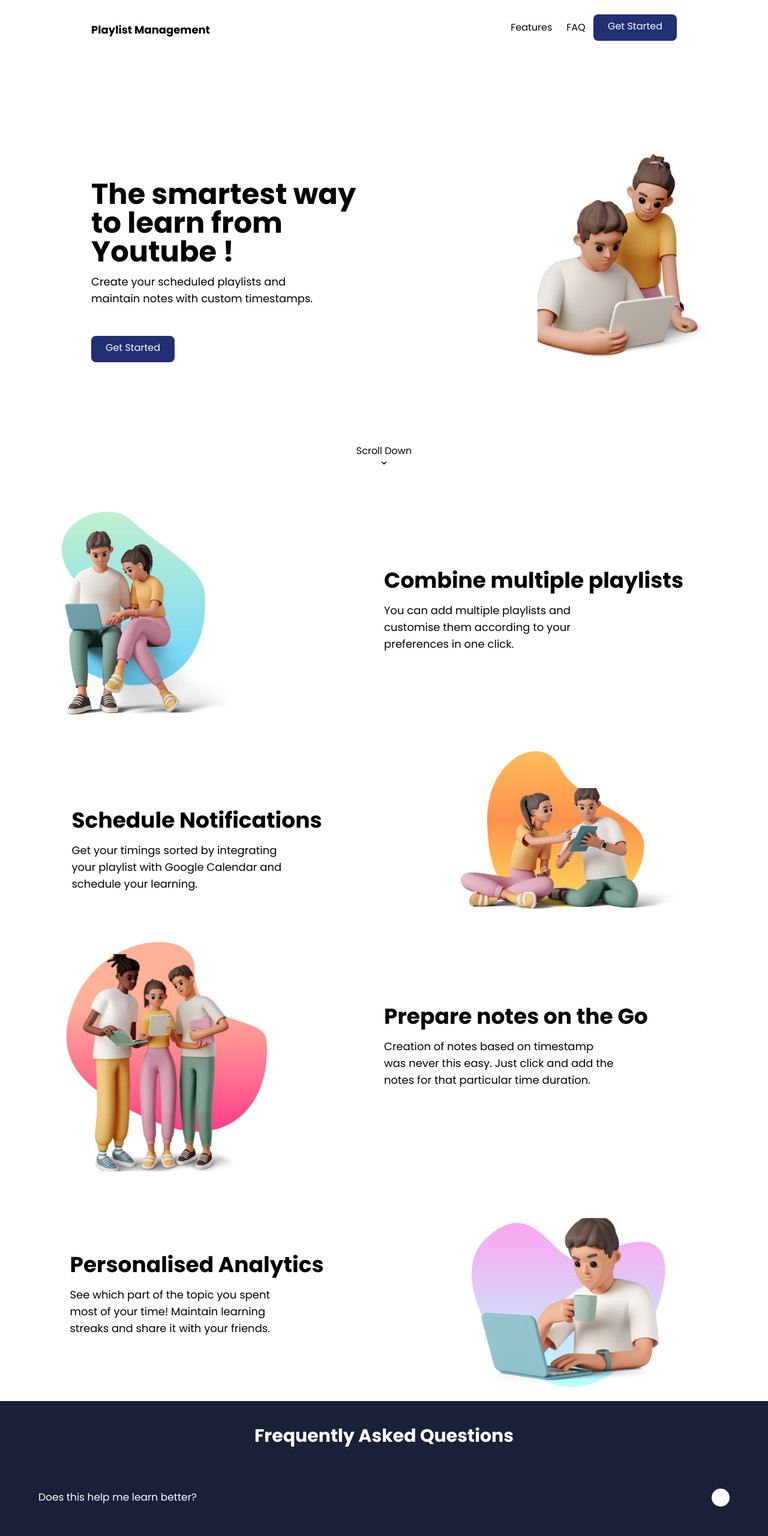
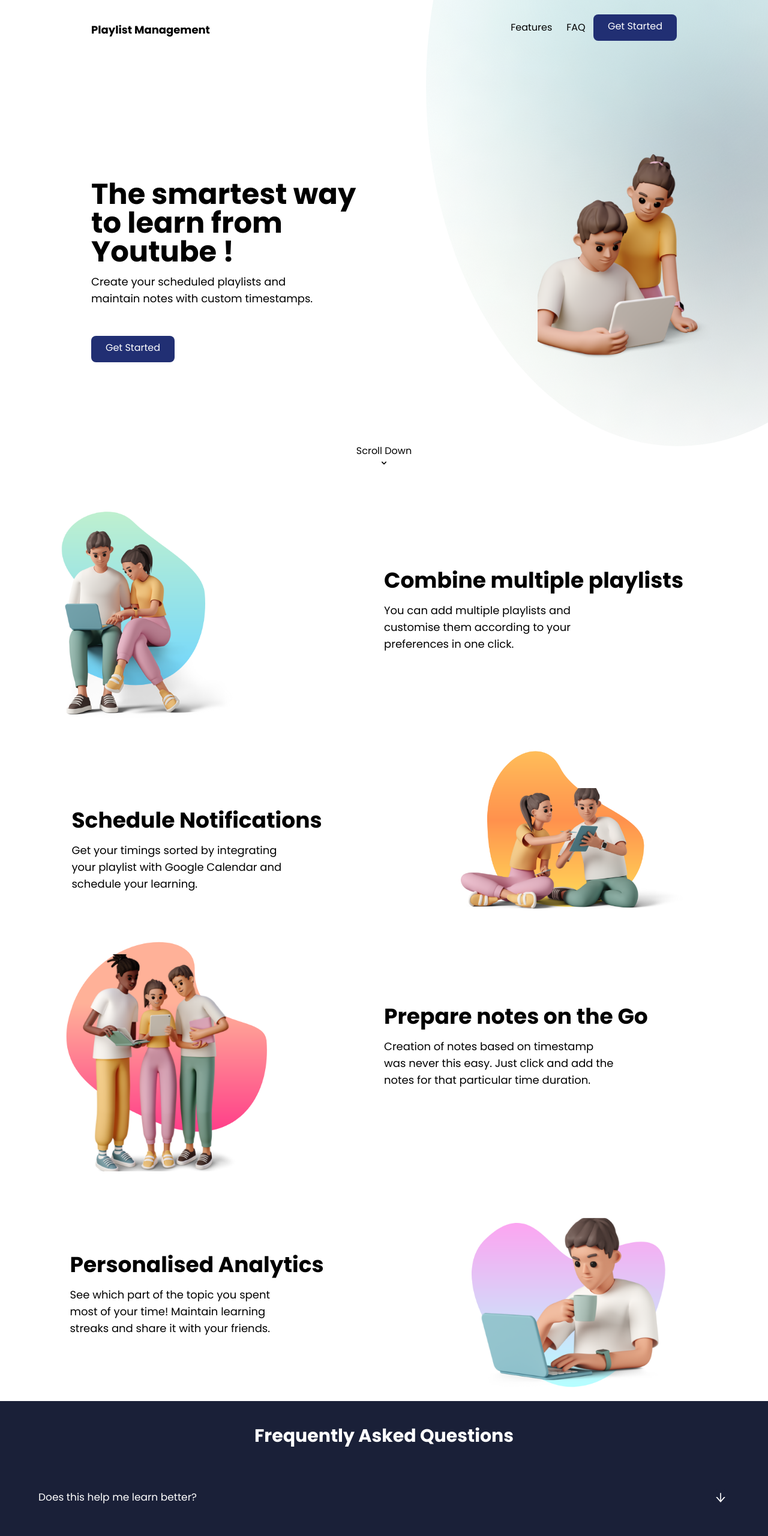
Before and after one commit to youplex/frontend-new, a React (Create React App) app: page / in a window 1280 px wide. Shown: the top 2561 px of the page at 60% size. Built offline with nearby package versions, Linux system fonts and the light colour scheme.

Commit message:
bg-image added and faq icons

```diff
--- a/src/components/AccordionApp.jsx
+++ b/src/components/AccordionApp.jsx
@@ -1,4 +1,5 @@
 import React from "react";
+import { AiOutlineArrowDown, AiOutlineArrowUp } from 'react-icons/ai';
 
 class AccordionApp extends React.Component {
   render() {
@@ -86,7 +87,7 @@ class AccordionItem extends React.Component {
           onClick={this.handleToggleVisibility}
         >
           {this.props.hiddenText.label}
-          <span className={this.state.visibility ? "⬇️" : "⬆️"}></span>
+          <span>{this.state.visibility ? <AiOutlineArrowUp size={22} /> : <AiOutlineArrowDown size={22}/>}</span>
         </button>
         <p className={`accordion__content ${activeStatus}`}>
           {this.props.hiddenText.value}
--- a/src/index.css
+++ b/src/index.css
@@ -1,4 +1,22 @@
 @import url("https://fonts.googleapis.com/css2?family=Poppins:wght@200;300;400;500;600;700&display=swap");
+
+html{
+ scroll-behavior: smooth;
+}
+
+#hero::before{
+  content: '';
+  position: absolute;
+  top:0;
+  right:0;
+  height: 100vh;
+  width: 600px;
+  background-image: url(./assets/Background.png);
+  background-position: center;
+  background-blend-mode: lighten;
+  clip-path: ellipse(70% 75% at 75% 18%);
+  z-index: -1;
+}
 
 body {
   margin: 0;
@@ -43,7 +61,7 @@ h1 {
   justify-content: center;
   align-items: center;
   color: #fff;
-  background: #fff;
+  background: #1A2038;
   font-size: 15px;
 }
 
@@ -54,7 +72,7 @@ h1 {
 .accordion__content {
   padding: 0 20px;
   opacity: 0;
-  transition: all 0.5s;
+  transition: all 0.25s;
   height: 0;
   margin: 0;
   margin-top: -10px;
```
Also changed, not shown: 1 other file (tests, documents, lock files or other folders).
